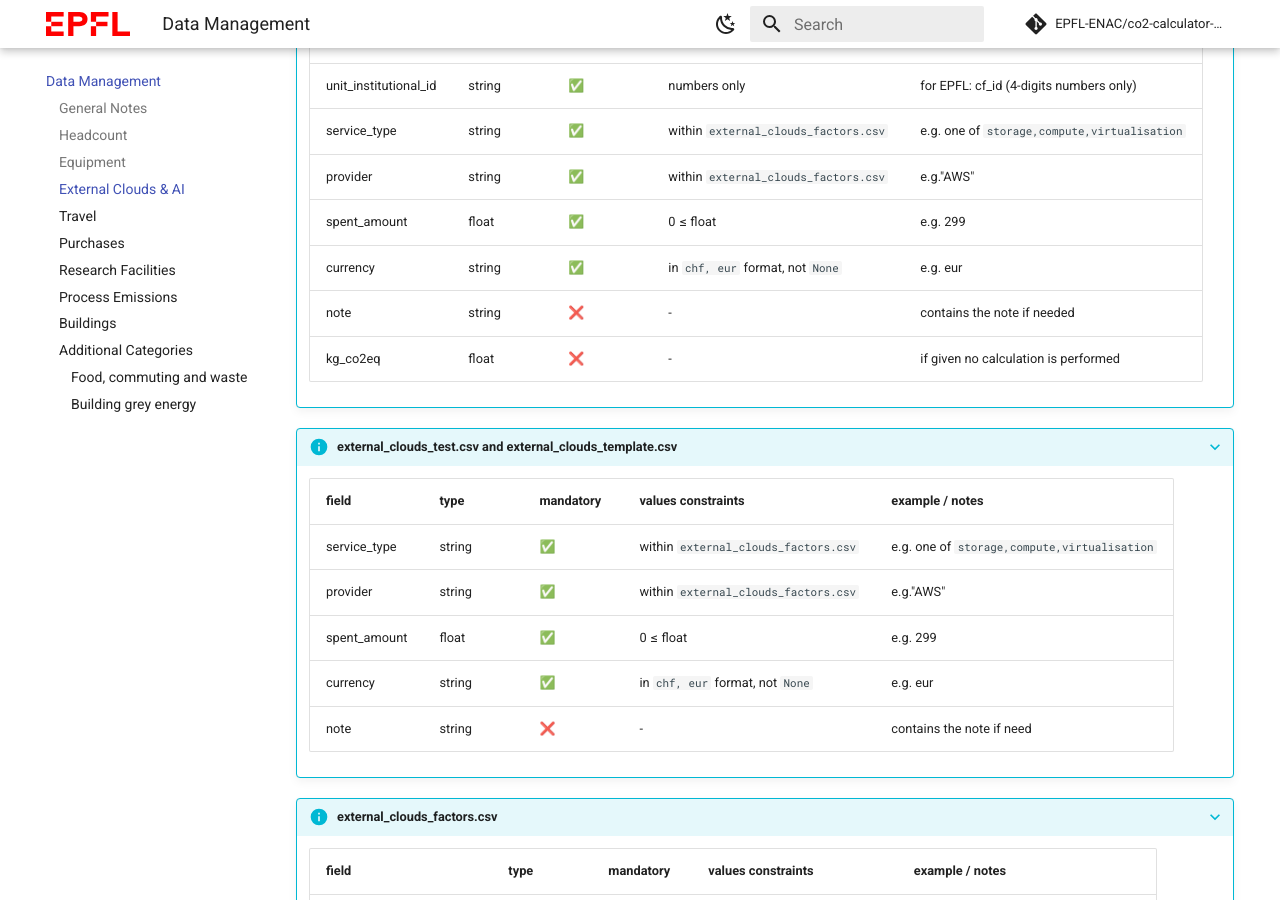
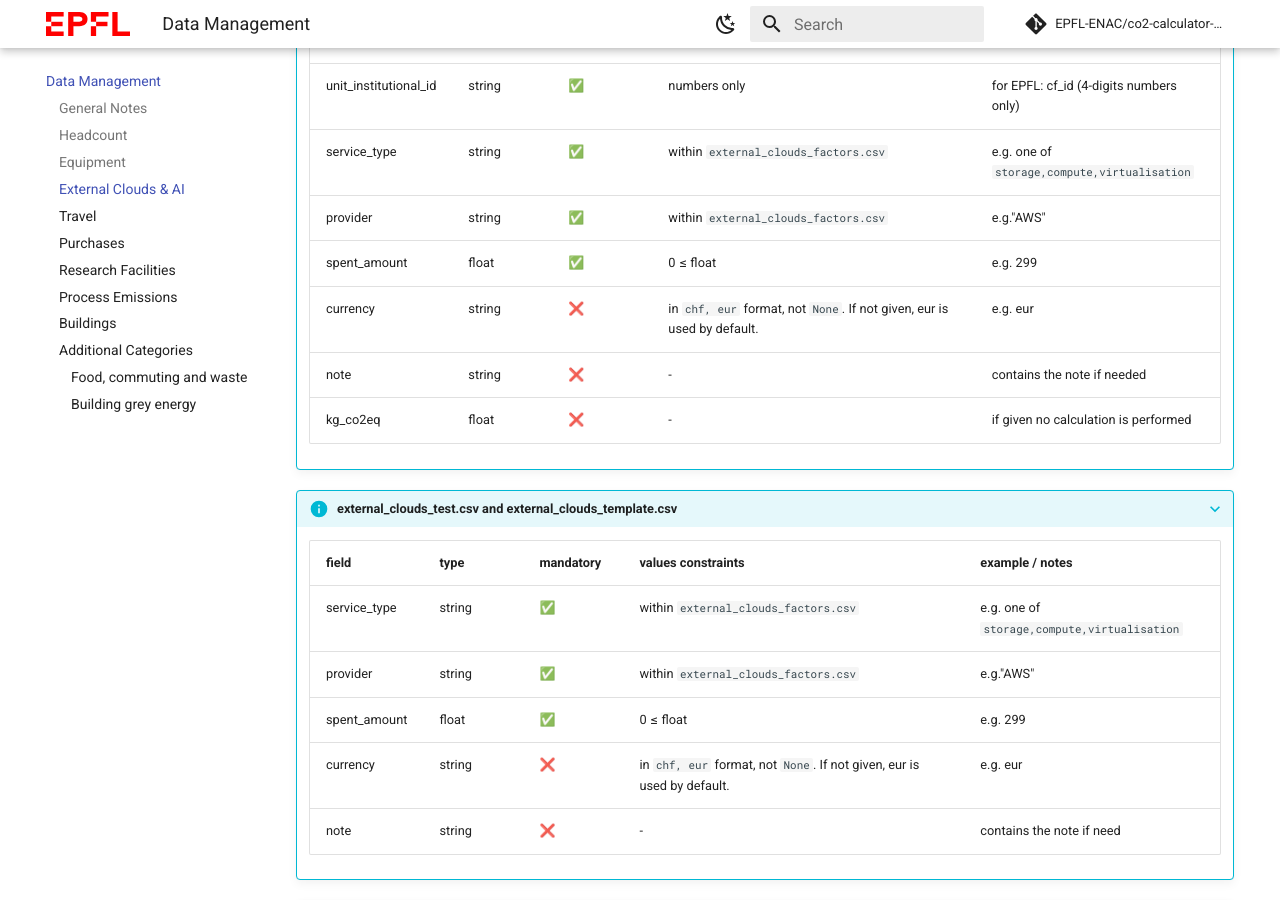
Before and after one commit to EPFL-ENAC/co2-calculator-back-office-doc, an MkDocs documentation site: the page built from docs/data-description.md, in a window 1280 px wide and 900 px high, scrolled down 6168 px. Built offline with MkDocs 1.6.1 and Material for MkDocs 9.7.7, drawn with Linux system fonts in a browser that asks for light colours; comment, search, counter and statistics services are not loaded.

Commit message:
Update requests_per_user_per_day and currency in AI & external cloud data

```diff
--- a/docs/data-description.md
+++ b/docs/data-description.md
@@ -113,7 +113,7 @@ This guide provides comprehensive data validation schemas for all modules in the
     | unit_institutional_id | string | ✅ | numbers only | for EPFL: cf_id (4-digits numbers only) |
     | provider | string | ✅ | within `external_ai_factors.csv` | e.g. name of the firm "Google" |
     | usage_type | string | ✅ | within `external_ai_factors.csv` | e.g. "text,video,image", tuple provider/usage_type within `external_ai_factors`. If not in provided tuple, the raw is ignored with a Warning message. |
-    | requests_per_user_per_day | string | ❌ | within "1-5 times per day", "5-20 times per day", "20-100 times per day", ">100 times per day" | e.g. 1-5 times per day |
+    | requests_per_user_per_day | string |  ✅ | within "1-5 times per day", "5-20 times per day", "20-100 times per day", ">100 times per day" | e.g. 1-5 times per day |
     | user_count | float | ✅ | 1 ≤ float | e.g. 2. By default the numbers shown is the total headcount of the unit. |
     | note | string | ❌ | - | contains the note if needed |
     | kg_co2eq | float | ❌ | - | if given no calculation is performed |
@@ -124,7 +124,7 @@ This guide provides comprehensive data validation schemas for all modules in the
     |-------|------|-----------|-------------------|-------------------|
     | provider | string | ✅ | have to be in `external_ai_factors.csv` | e.g. name of the firm "Google" |
     | usage_type | string | ✅ | have to be in `external_ai_factors.csv` | e.g. "text,video,image" |
-    | requests_per_user_per_day | string | ❌ | within "1-5 times per day", "5-20 times per day", "20-100 times per day", ">100 times per day" | e.g. 1-5 times per day |
+    | requests_per_user_per_day | string | ✅ | within "1-5 times per day", "5-20 times per day", "20-100 times per day", ">100 times per day" | e.g. 1-5 times per day |
     | user_count | float | ✅ | 1 ≤ float | e.g. 2. By default the numbers shown is the total headcount of the unit. |
     | note | string | ❌ | - | contains the note if needed |
 
@@ -144,7 +144,7 @@ This guide provides comprehensive data validation schemas for all modules in the
     | service_type | string | ✅ | within `external_clouds_factors.csv` | e.g. one of `storage,compute,virtualisation` |
     | provider | string | ✅ | within `external_clouds_factors.csv` | e.g."AWS" |
     | spent_amount | float | ✅ | 0 ≤ float | e.g. 299 |
-    | currency | string | ✅ | in `chf, eur` format, not `None` | e.g. eur |
+    | currency | string | ❌ | in `chf, eur` format, not `None`. If not given, eur is used by default. | e.g. eur |
     | note | string | ❌ | - | contains the note if needed |
     | kg_co2eq | float | ❌ | - | if given no calculation is performed |
 
@@ -155,7 +155,7 @@ This guide provides comprehensive data validation schemas for all modules in the
     | service_type | string | ✅ | within `external_clouds_factors.csv` | e.g. one of `storage,compute,virtualisation` |
     | provider | string | ✅ | within `external_clouds_factors.csv` | e.g."AWS" |
     | spent_amount | float | ✅ | 0 ≤ float | e.g. 299 |
-    | currency | string | ✅ | in `chf, eur` format, not `None` | e.g. eur |
+    | currency | string | ❌ | in `chf, eur` format, not `None`. If not given, eur is used by default. | e.g. eur |
     | note | string | ❌ | - | contains the note if need |
 
 ???+ info "external_clouds_factors.csv"
```
